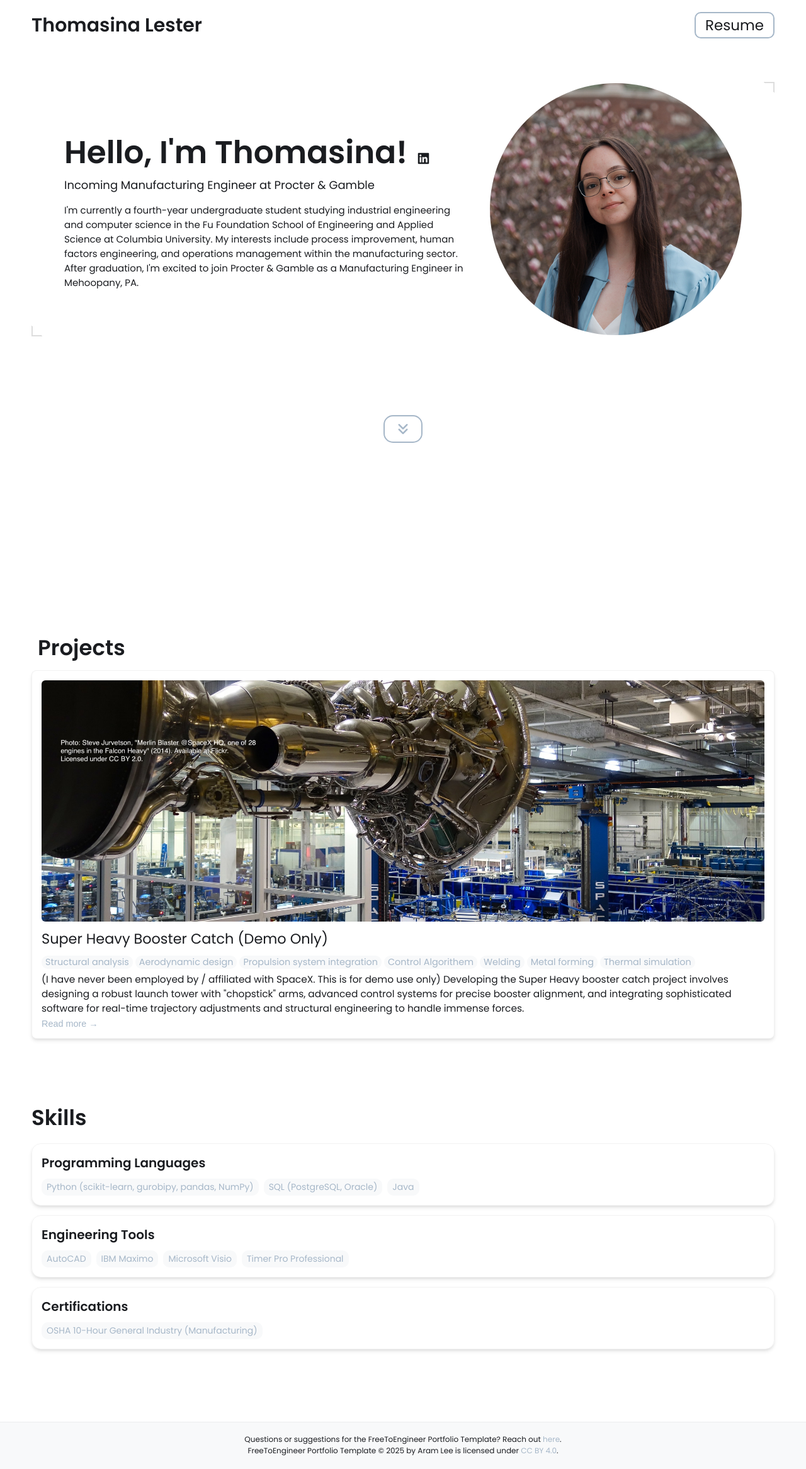
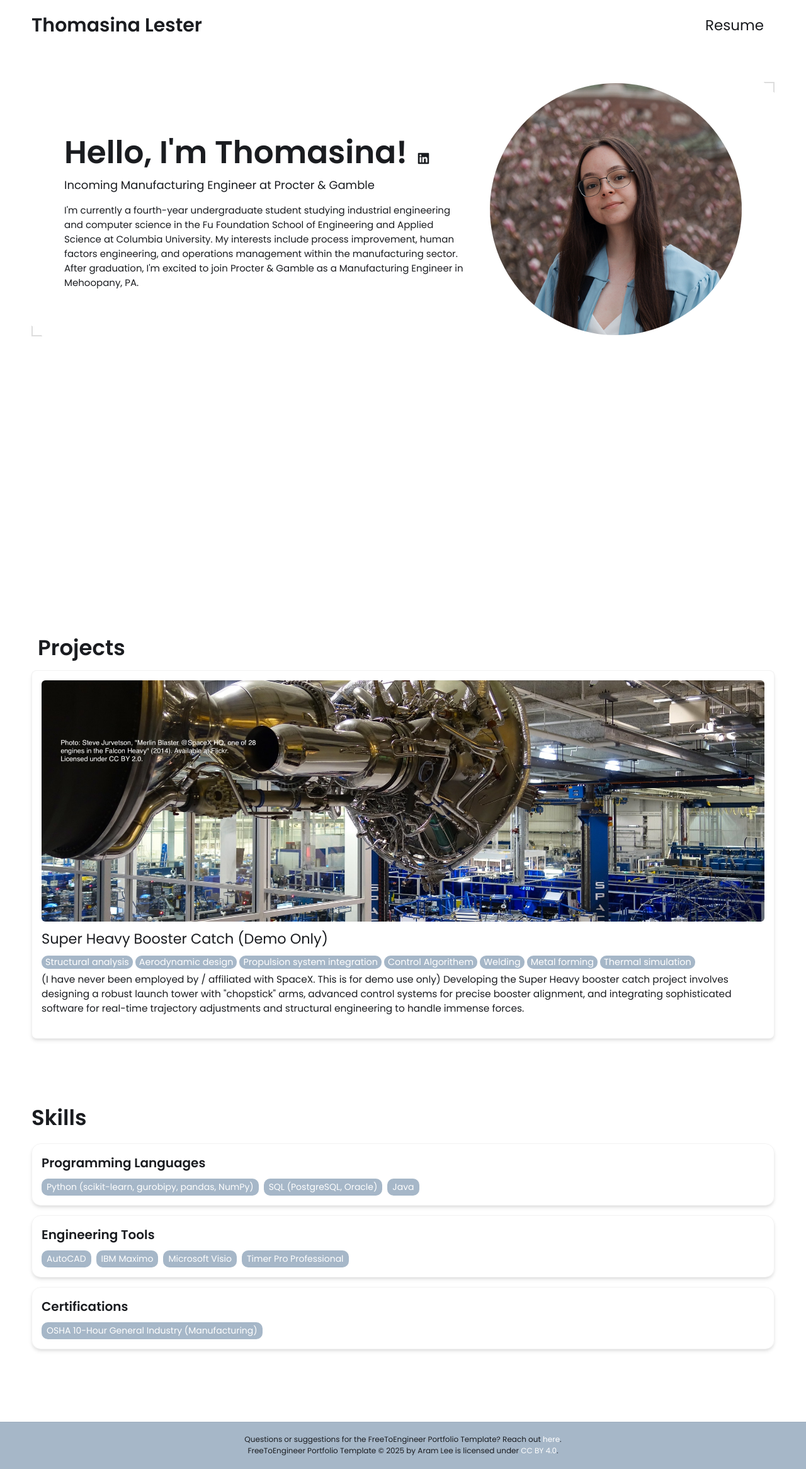
Before and after one commit to thomasinalester/thomasinalester.github.io, a Jekyll site: the page built from index.html, in a window 1280 px wide. Shown: the whole page at 63% size. Built offline with Jekyll 4.4.1, drawn with Linux system fonts in a browser that asks for light colours.

Commit message:
Update _config.yml

```diff
--- a/_config.yml
+++ b/_config.yml
@@ -40,10 +40,10 @@ skills:
 colors:
   text: "#1a1c20"
   border: "#ddd"
-  link: "#a6b7c8"
-  highlight: "#a6b7c8"
+  link: "#ffffff"
+  highlight: "#ffffff"
   background: "#ffffff"
-  light_background: "#f8f9fa"
+  light_background: "#a6b7c8"
 
 basic theme:
   text: "#1a1c20"
```
